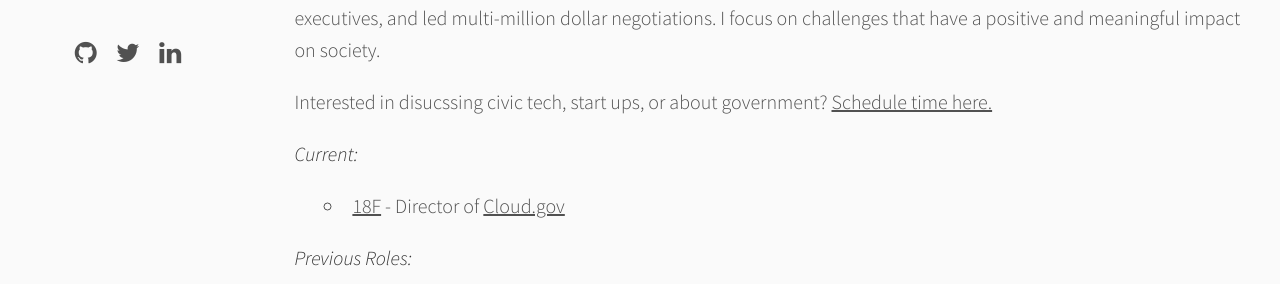
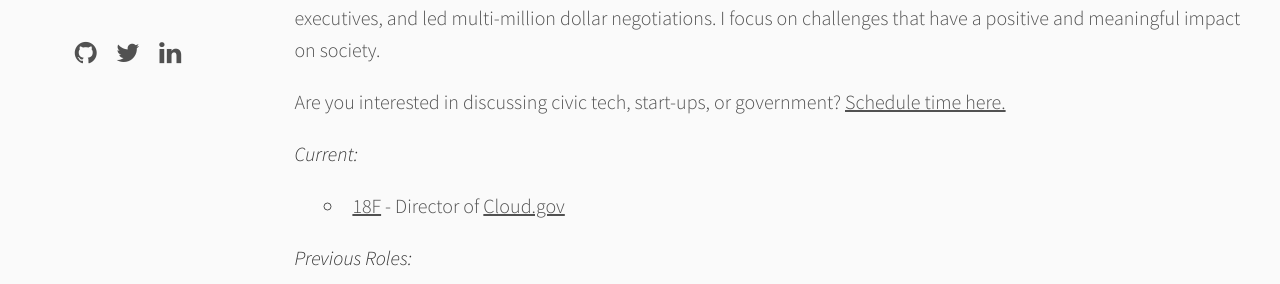
Before and after one commit to eddietejeda/eddietejeda.com, a Jekyll site: the page built from index.md, in a window 1280 px wide. Shown: the part 218-502 px from the top of the page. Built offline with Jekyll 4.4.1, drawn with Linux system fonts in a browser that asks for light colours.

Commit message:
update language

```diff
--- a/index.md
+++ b/index.md
@@ -4,7 +4,7 @@ layout: page
 
 I bring a creative approach to solving problems. I blend technical and business skills to create sustainable and scalable systems. I’ve built high-functioning technical teams, launched large-scale applications, built trust with senior executives, and led multi-million dollar negotiations. I focus on challenges that have a positive and meaningful impact on society.
 
-Interested in disucssing civic tech, start ups, or about government? <a href="https://calendly.com/eddietejeda/30min">Schedule time here.</a>
+Are you interested in discussing civic tech, start-ups, or government? <a href="https://calendly.com/eddietejeda/30min">Schedule time here.</a>
 
 ***Current:***
 
```
